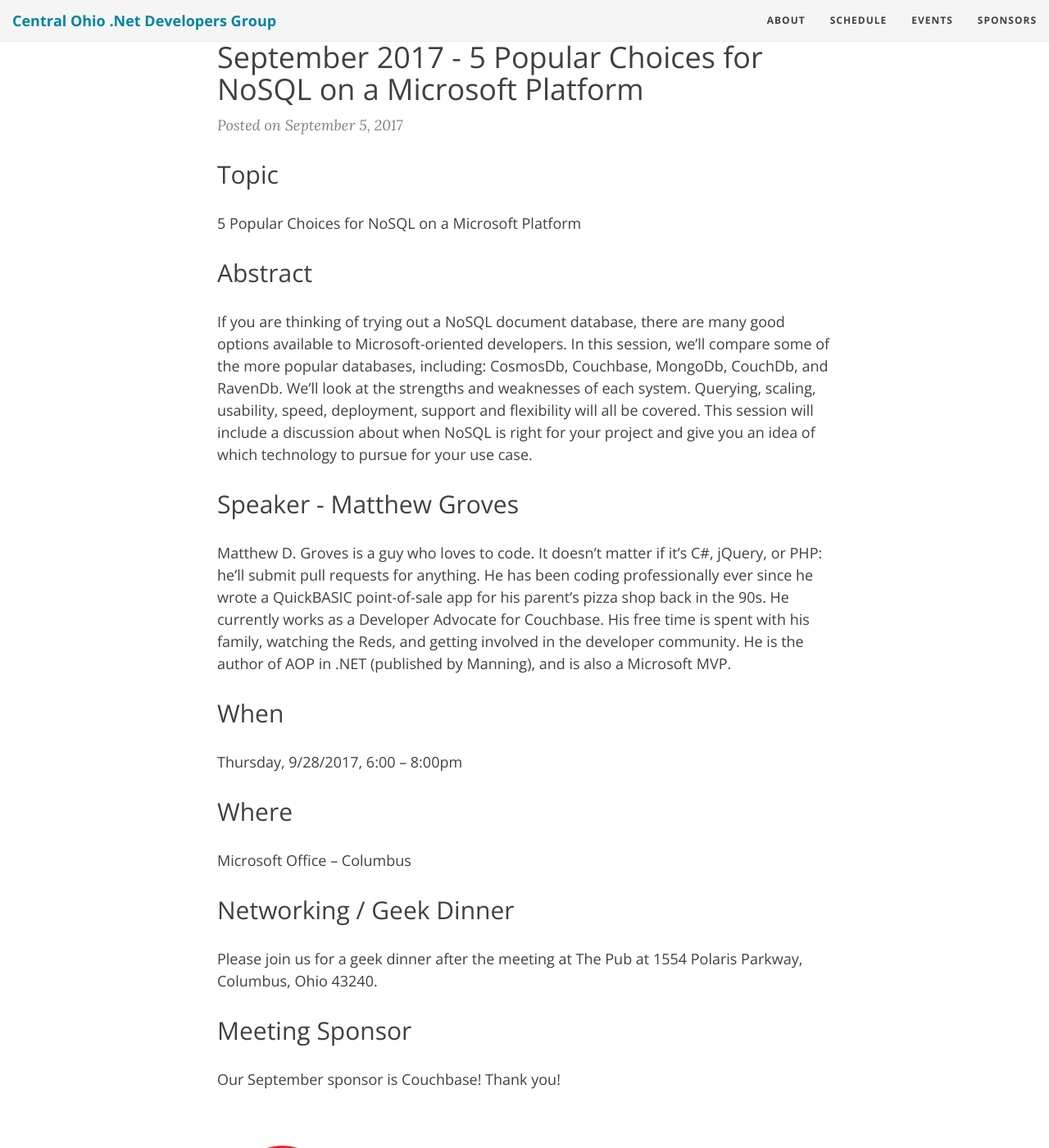
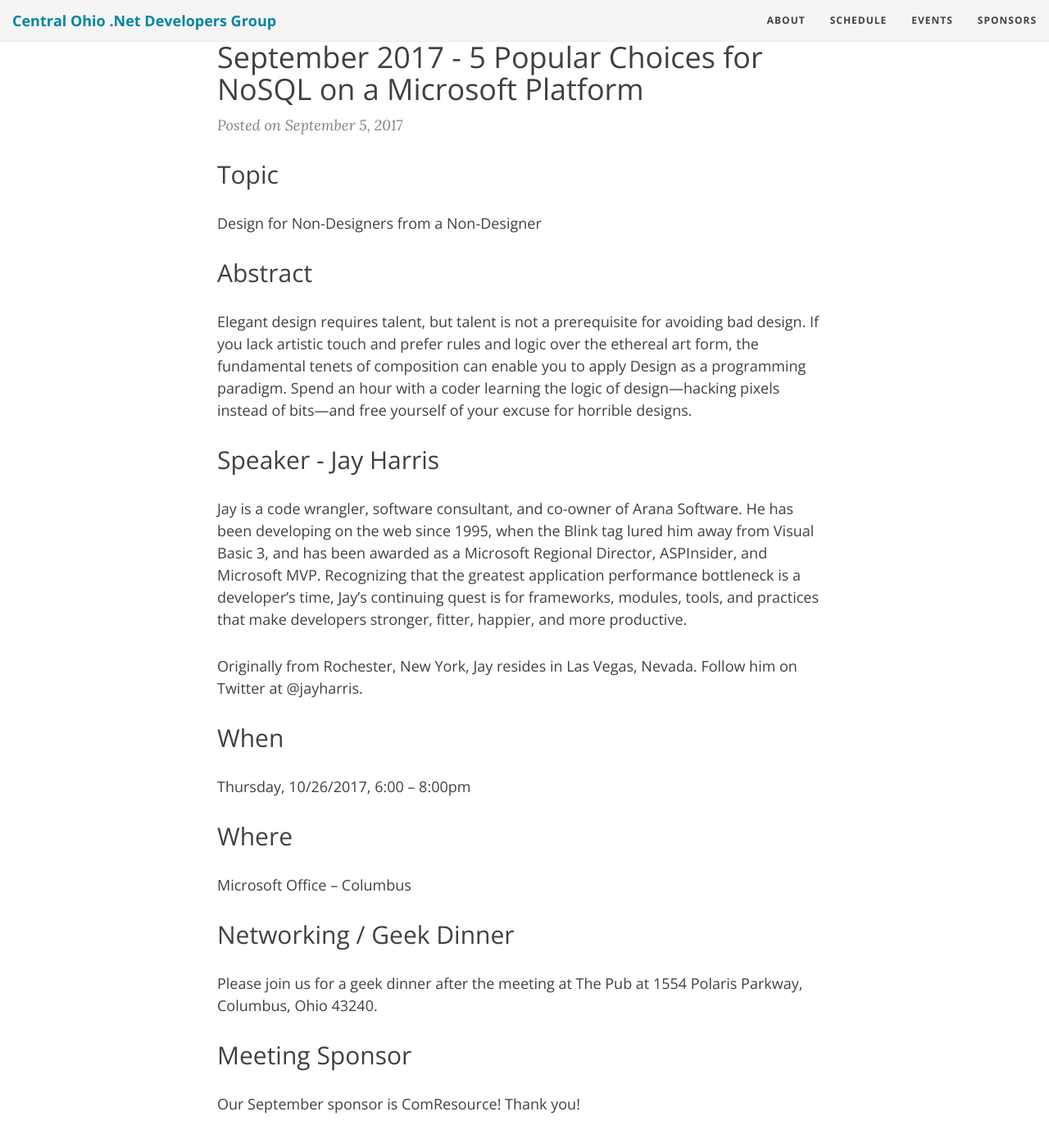
Before and after one commit to condg/condg.github.io, a Jekyll site: the page built from index.html, in a window 1280 px wide and 1400 px high, scrolled down 651 px. Shown: the whole window at 82% size. Built offline with Jekyll 4.4.1, drawn with Linux system fonts in a browser that asks for light colours; the list of posts is cut into pages by our own code; comment, search, counter and statistics services are not loaded; some of the changed text lies outside the part shown.

Commit message:
added ComResource link to schedule (#28)
* added ComResource link to schedule
created skeleton post for Jay Harris (waiting on bio/abstract from him)

* added abstract and bio

you can go ahead and merge now (assuming everything looks good to you)

* whoops, some leftover copy/paste in there

```diff
--- /dev/null
+++ b/_posts/2017-10-05-october-2017-jay-harris.md
@@ -0,0 +1,37 @@
+---
+title: "September 2017 - 5 Popular Choices for NoSQL on a Microsoft Platform"
+date: 2017-09-05
+layout: post
+---
+
+## Topic
+
+Design for Non-Designers from a Non-Designer
+
+## Abstract
+
+Elegant design requires talent, but talent is not a prerequisite for avoiding bad design. If you lack artistic touch and prefer rules and logic over the ethereal art form, the fundamental tenets of composition can enable you to apply Design as a programming paradigm. Spend an hour with a coder learning the logic of design—hacking pixels instead of bits—and free yourself of your excuse for horrible designs.
+
+## Speaker - Jay Harris
+
+Jay is a code wrangler, software consultant, and co-owner of [Arana Software](http://aranasoft.com). He has been developing on the web since 1995, when the Blink tag lured him away from Visual Basic 3, and has been awarded as a Microsoft Regional Director, ASPInsider, and Microsoft MVP. Recognizing that the greatest application performance bottleneck is a developer’s time, Jay’s continuing quest is for frameworks, modules, tools, and practices that make developers stronger, fitter, happier, and more productive.
+
+Originally from Rochester, New York, Jay resides in Las Vegas, Nevada. Follow him on Twitter at [@jayharris](https://twitter.com/jayharris).
+
+## When
+
+Thursday, 10/26/2017, 6:00 – 8:00pm
+
+## Where
+
+[Microsoft Office – Columbus](http://maps.google.com/maps?f=q&amp;hl=en&amp;q=8800+Lyra+Dr.+Columbus,+OH+43240&amp;om=1)
+
+## Networking / Geek Dinner
+
+Please join us for a geek dinner after the meeting at The Pub at 1554 Polaris Parkway, Columbus, Ohio 43240.
+
+## Meeting Sponsor
+
+Our September sponsor is [ComResource](http://comresource.com/)! Thank you!
+
+[![ComResource](/images/sponsors/ComResource.jpg)](http://comresource.com/)
--- a/schedule.md
+++ b/schedule.md
@@ -18,7 +18,7 @@
 |    July   | 27th | [Flying High with Xamarin!](/2017/06/27/july-2017-flying-high-with-xamarin/) | [Sam Basu](https://samidipbasu.com/) | [Telerik](http://www.telerik.com/) |
 |   August  | 24th | [Real-time Apps with SignalR Core](/2017/08/02/august-2017-signalrcore/) | Brandon Rockwell | [Huntington](https://www.huntington.com/) |
 | September | 28th | [5 Popular Choices for NoSQL on a Microsoft Platform](/2017/09/05/september-2017-couchbase/) | [Matthew Groves](http://crosscuttingconcerns.com) | [Couchbase](http://developer.couchbase.com) |
-|  October  | 26th | Design for non-designers | [Jay Harris](http://www.cptloadtest.com/) | Available |
+|  October  | 26th | Design for non-designers | [Jay Harris](http://www.cptloadtest.com/) | [ComResource](http://comresource.com/) |
 |  December |  TBD |  Holiday Party  |           | Available |
 
 ## Call for speakers
```
Also changed, not shown: images/sponsors/ComResource.jpg (added).
